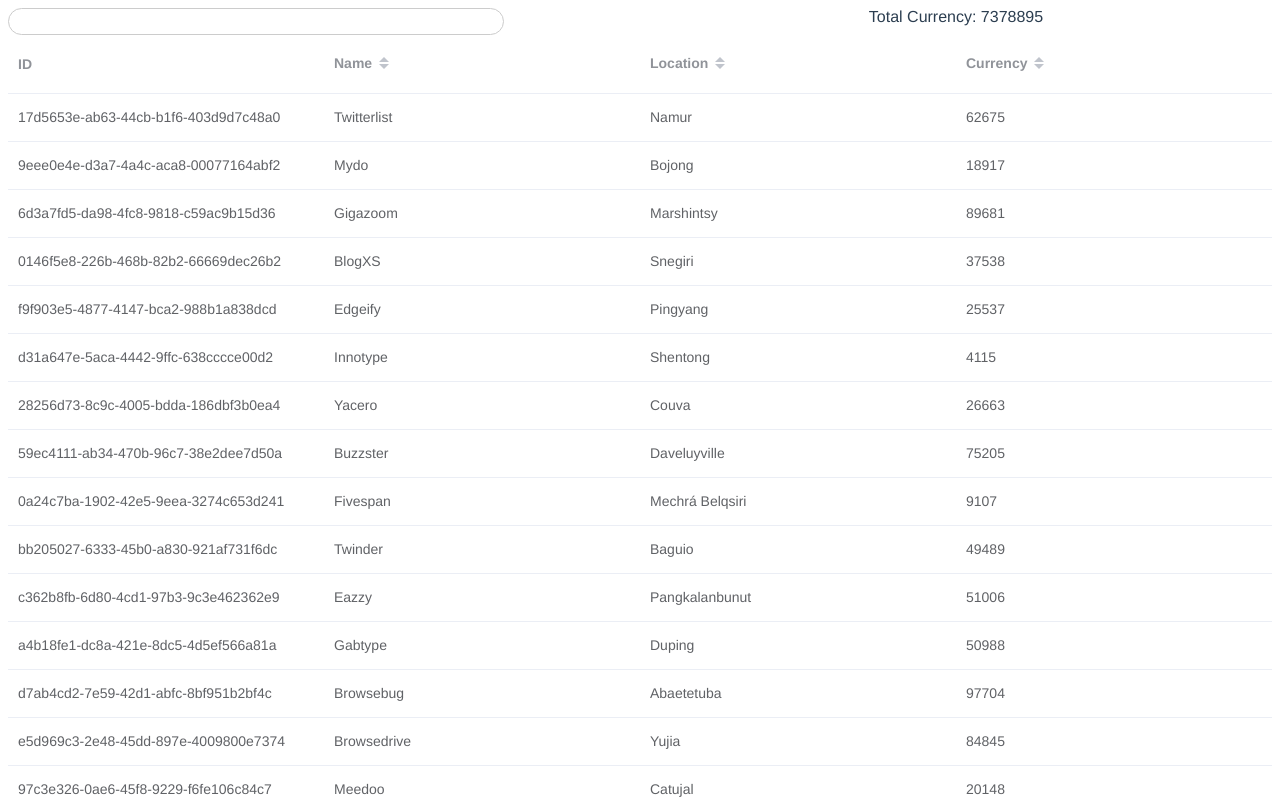
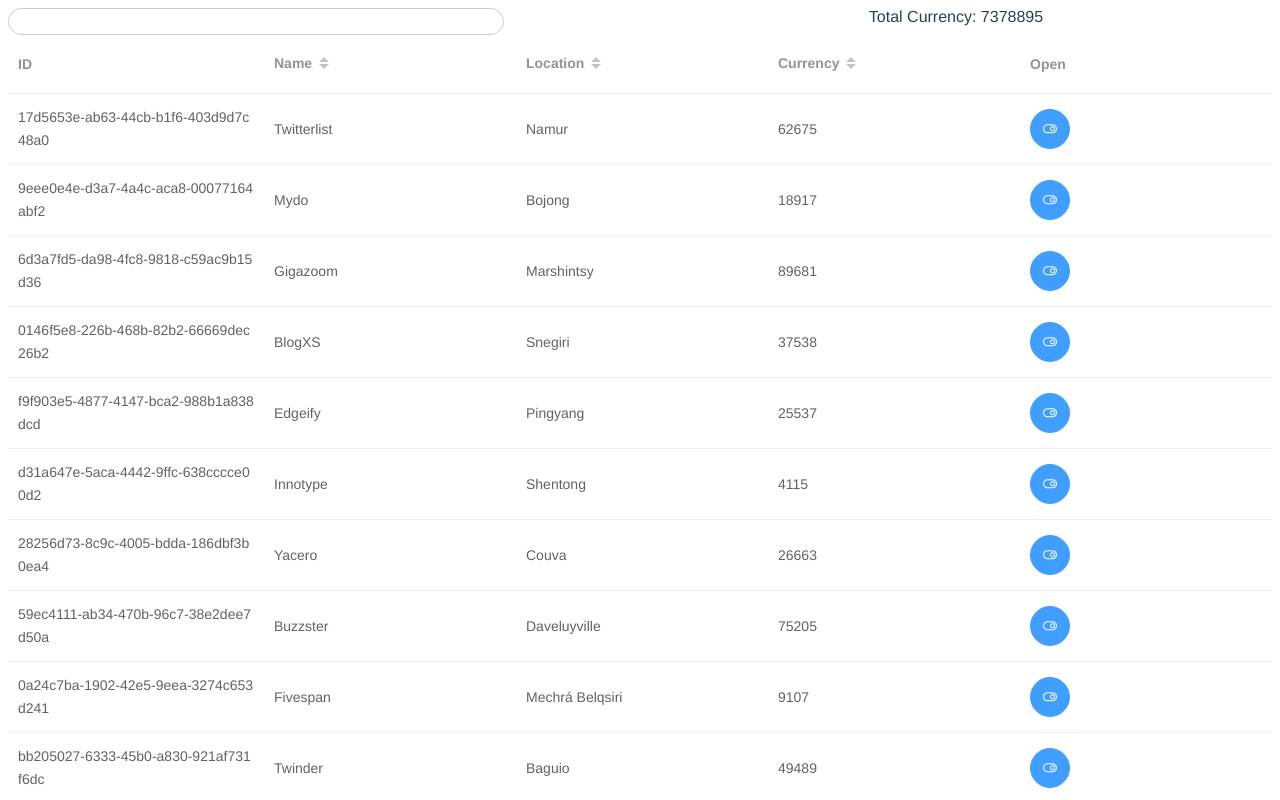
Before and after one commit to KladochnyiVolodymyr/Test-GNS, a Vue app: page / in a window 1280 px wide. Shown: the top 800 px of the page. Built offline with nearby package versions, Linux system fonts and the light colour scheme; data requests are answered from the project's data file.

Commit message:
added routing

```diff
--- a/package.json
+++ b/package.json
@@ -12,6 +12,7 @@
     "core-js": "^2.6.5",
     "element-ui": "^2.12.0",
     "vue": "^2.6.10",
+    "vue-router": "^3.1.3",
     "vuex": "^3.1.1"
   },
   "devDependencies": {
--- a/src/App.vue
+++ b/src/App.vue
@@ -1,50 +1,14 @@
 <template>
   <div id="app">
-    <el-row type="flex" justify="space-between">
-      <el-col :span="9">
-        <SearchInput v-model="searchValue" />
-      </el-col>
-      <el-col :span="12">Total Currency: {{totalCurrency}}</el-col>
-    </el-row>
-    <el-table :data="filteredTable" :default-sort="{order: 'descending'}">
-      <el-table-column prop="id" label="ID"></el-table-column>
-      <el-table-column prop="name" label="Name" sortable></el-table-column>
-      <el-table-column prop="location" label="Location" sortable></el-table-column>
-      <el-table-column prop="currency" label="Currency" sortable></el-table-column>
-    </el-table>
+    <router-view></router-view>
   </div>
 </template>
 
 <script>
-import SearchInput from "./components/SearchInput";
-
 export default {
   name: "app",
-  components: {
-    SearchInput
-  },
   data() {
-    return {
-      searchValue: ""
-    };
-  },
-  mounted() {
-    this.$store.dispatch("getData");
-  },
-  computed: {
-    getDataTable() {
-      return this.$store.state.dataTable;
-    },
-    filteredTable() {
-      return this.getDataTable.filter(item => {
-        return item.name.toLowerCase().includes(this.searchValue.toLowerCase());
-      });
-    },
-    totalCurrency() {
-      return this.filteredTable.reduce(function(sum, current) {
-        return sum + current.currency;
-      }, 0);
-    }
+    return {};
   }
 };
 </script>
--- /dev/null
+++ b/src/components/Item.vue
@@ -0,0 +1,14 @@
+<template>
+  <div class="item">item {{id}}</div>
+</template>
+<script>
+export default {
+  data() {
+    return {
+      id: this.$router.currentRoute.params["id"]
+    };
+  }
+};
+</script>
+<style lang="scss" scoped>
+</style>
--- /dev/null
+++ b/src/components/Table.vue
@@ -0,0 +1,57 @@
+<template>
+  <div>
+    <el-row type="flex" justify="space-between">
+      <el-col :span="9">
+        <SearchInput v-model="searchValue" />
+      </el-col>
+      <el-col :span="12">Total Currency: {{totalCurrency}}</el-col>
+    </el-row>
+    <el-table :data="filteredTable" :default-sort="{order: 'descending'}">
+      <el-table-column prop="id" label="ID"></el-table-column>
+      <el-table-column prop="name" label="Name" sortable></el-table-column>
+      <el-table-column prop="location" label="Location" sortable></el-table-column>
+      <el-table-column prop="currency" label="Currency" sortable></el-table-column>
+      <el-table-column label="Open">
+        <template slot-scope="scope">
+          <router-link :to="`/${scope.row.id}`">
+            <el-button type="primary" icon="el-icon-open" circle></el-button>
+          </router-link>
+        </template>
+      </el-table-column>
+    </el-table>
+  </div>
+</template>
+<script>
+import SearchInput from "./SearchInput";
+
+export default {
+  components: {
+    SearchInput
+  },
+  data() {
+    return {
+      searchValue: ""
+    };
+  },
+  mounted() {
+    this.$store.dispatch("getData");
+  },
+  computed: {
+    getDataTable() {
+      return this.$store.state.dataTable;
+    },
+    filteredTable() {
+      return this.getDataTable.filter(item => {
+        return item.name.toLowerCase().includes(this.searchValue.toLowerCase());
+      });
+    },
+    totalCurrency() {
+      return this.filteredTable.reduce(function(sum, current) {
+        return sum + current.currency;
+      }, 0);
+    }
+  }
+};
+</script>
+<style lang="scss" scoped>
+</style>
--- a/src/main.js
+++ b/src/main.js
@@ -3,11 +3,15 @@
 import ElementUI from "element-ui";
 import "element-ui/lib/theme-chalk/index.css";
 import store from "./store";
+import VueRouter from "vue-router";
+import router from "./routes";
 Vue.config.productionTip = false;
 
 Vue.use(ElementUI);
+Vue.use(VueRouter);
 
 new Vue({
   store,
+  router,
   render: h => h(App)
 }).$mount("#app");
--- /dev/null
+++ b/src/routes.js
@@ -0,0 +1,17 @@
+import VueRouter from "vue-router";
+import Item from "./components/Item";
+import Table from "./components/Table";
+
+export default new VueRouter({
+  routes: [
+    {
+      path: "/:id",
+      component: Item
+    },
+    {
+      path: "/",
+      component: Table
+    }
+  ],
+  mode: "history"
+});
```
Also changed, not shown: 1 other file (tests, documents, lock files or other folders).
